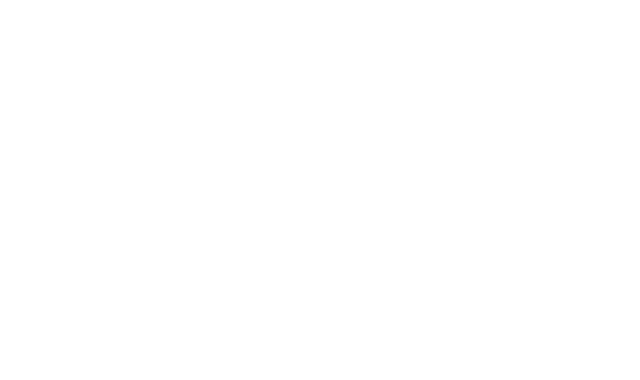
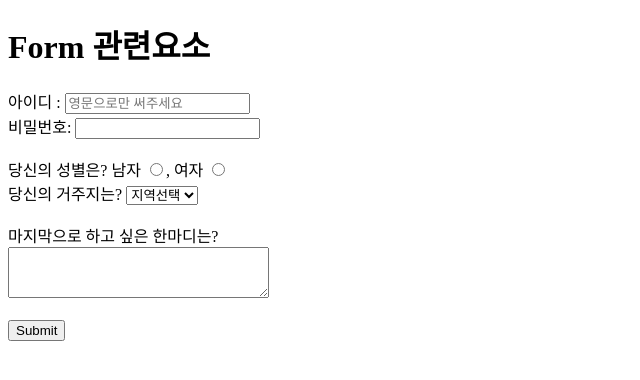
Before and after one commit to hj2174/first_form, a plain HTML site: page index.html in a window 1280 px wide. Shown: the whole page, without its empty margins (0-640 px from the left). Drawn offline with Linux system fonts and the light colour scheme.

Commit message:
Add files via upload

```diff
--- a/index.html
+++ b/index.html
@@ -2,9 +2,29 @@
 <html lang="ko" dir="utf-8">
   <head>
     <meta charset="utf-8">
-    <title></title>
+    <title>form</title>
   </head>
   <body>
+<form action="전송완료.html" method="post">
+    <h1>Form 관련요소</h1>
+    아이디 : <input type="text" placeholder="영문으로만 써주세요"> <br>
+    비밀번호: <input type="password"> <br> <br>
 
+
+    당신의 성별은? 남자 <input type="radio" name="gender">, 여자 <input type="radio" name="gender">
+<br>
+    당신의 거주지는? <select class="" name="">
+      <option selected>지역선택</option>
+      <option>서울</option>
+      <option>의정부</option>
+      <option>제주도</option>
+      <option>인천</option>
+    </select> <br><br>
+    마지막으로 하고 싶은 한마디는? <br>
+    <textarea rows="3" cols="30"></textarea>
+<br><br>
+
+        <input type="submit"><br>
+</form>
   </body>
 </html>
```
